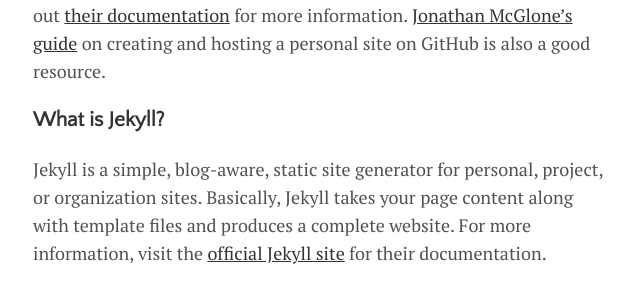
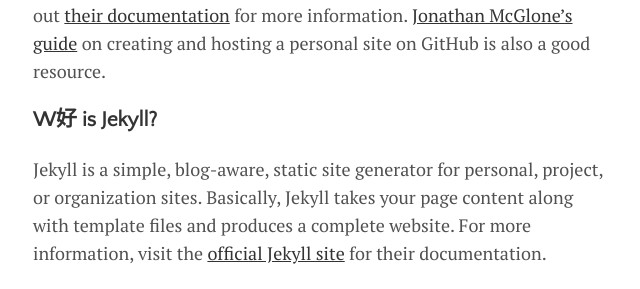
Before and after one commit to huiqun922/huiqun922.github.io, a Jekyll site: the page built from _posts/2015-12-12-Installation-Guide.md, in a window 1280 px wide. Shown: the part 637-926 px from the top of the page, without its empty margins (319-959 px from the left). Built offline with Jekyll 4.4.1, drawn with Linux system fonts in a browser that asks for light colours; nearby versions of some CDN libraries.

Commit message:
测试数据

```diff
--- a/_posts/2015-12-12-Installation-Guide.md
+++ b/_posts/2015-12-12-Installation-Guide.md
@@ -12,7 +12,7 @@ image:
 
 Lagrange is a Jekyll theme that was built to be 100% compatible with [GitHub Pages](https://pages.github.com/). If you are unfamiliar with GitHub Pages, you can check out [their documentation](https://help.github.com/categories/github-pages-basics/) for more information. [Jonathan McGlone's guide](http://jmcglone.com/guides/github-pages/) on creating and hosting a personal site on GitHub is also a good resource.
 
-### What is Jekyll?
+### W好 is Jekyll?
 
 Jekyll is a simple, blog-aware, static site generator for personal, project, or organization sites. Basically, Jekyll takes your page content along with template files and produces a complete website. For more information, visit the [official Jekyll site](https://jekyllrb.com/docs/home/) for their documentation.
 
```
